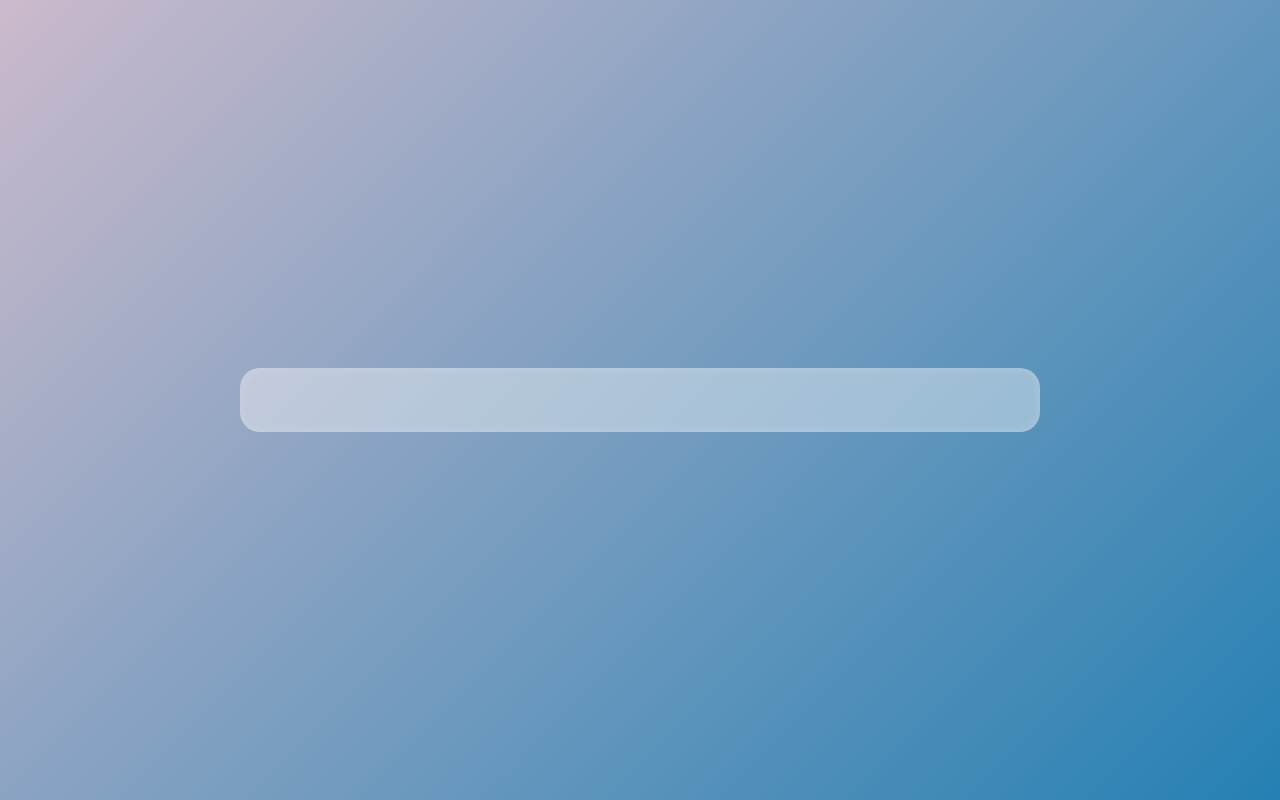
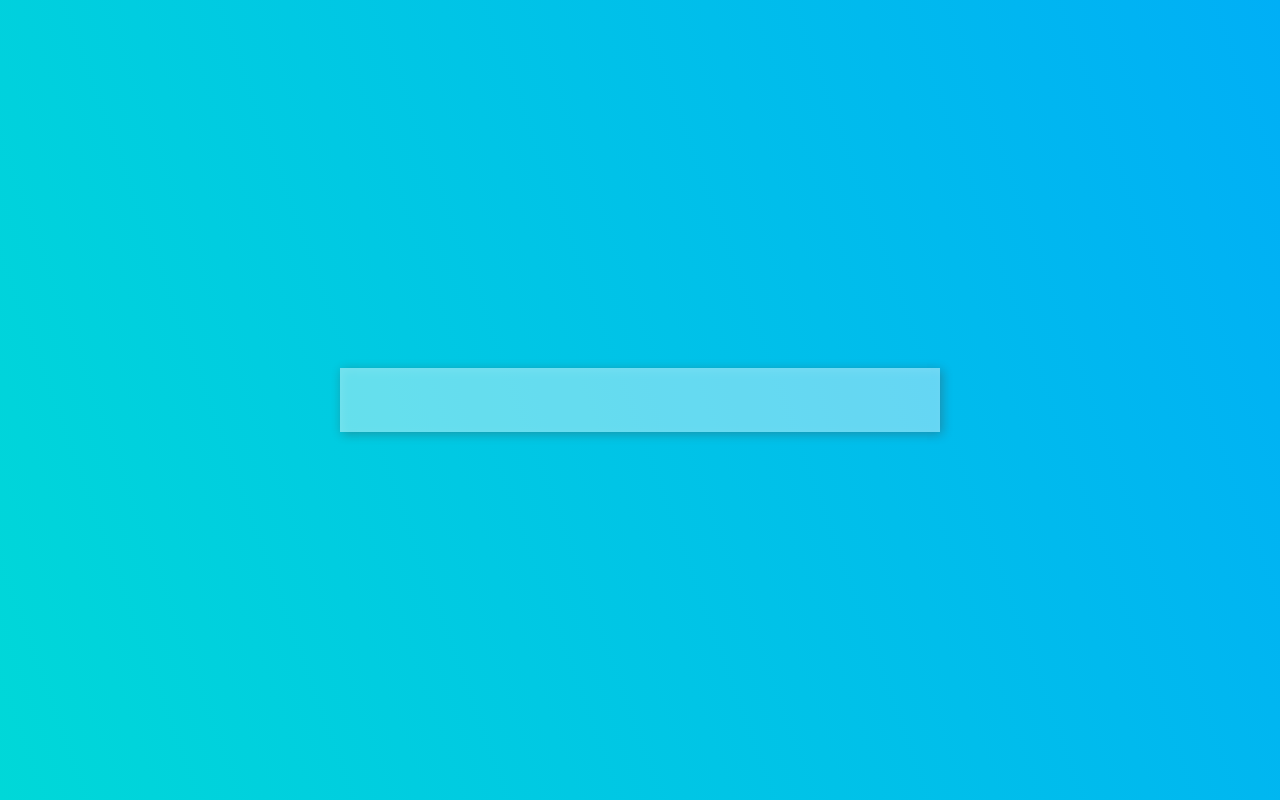
Before and after one commit to VividCare-iiits/vividcare-DevHeat-2021, a React (Create React App) app: page /enterUserinfo in a window 1280 px wide. Built offline with nearby package versions, Linux system fonts and the light colour scheme.

Commit message:
uichange

```diff
--- a/src/components/CSS/UserLogin.css
+++ b/src/components/CSS/UserLogin.css
@@ -5,7 +5,9 @@
 }
 
 .user_login {
-  background-image: linear-gradient(-225deg, #cbbacc 0%, #2580b3 100%);
+  /* background-image: linear-gradient(-225deg, #cbbacc 0%, #2580b3 100%); */
+  background-image: linear-gradient(250deg,#00aff6,#00d8d8);
+  /* background-image: linear-gradient(to bottom right,#00aff6,#006994); */
   width: 100vw;
   height: 100vh;
   position: relative;
@@ -17,15 +19,28 @@
   left: 50%;
   transform: translate(-50%, -50%);
   background: rgba(252, 252, 252, 0.4);
-  width: 800px;
+  width: 75vh;
+  max-height: 90vh;
+  overflow: auto;
   height: fit-content;
-  border-radius: 20px;
+  /* border-radius: 20px; */
   padding: 2rem;
   flex-wrap: wrap;
   /* border-bottom: rgba(0, 0, 0, 0.7) solid 2px; */
   /* border-right: rgba(0, 0, 0, 0.7) solid 2px; */
-  box-shadow: inset rgba(252, 252, 252, 0.1) -3px -3px 10px,
-    inset rgba(252, 252, 252, 0.1) 3px 3px 10px;
+  box-shadow: 2px 2px 10px rgba(252, 252, 252, 0.1), 2px 2px 10px rgba(0,0,0,0.3), inset rgba(252, 252, 252, 0.1) 3px 3px 10px;
+
+}
+.login::-webkit-scrollbar{
+    background: rgb(46, 175, 235);
+    width: 10px;
+}
+/* .login::-webkit-scrollbar-track{
+    box-shadow: inset 0 0 6px #006994;
+} */
+.login::-webkit-scrollbar-thumb{
+    background-color: #006994;
+    outline: 0;
 }
 
 .log_form {
@@ -51,11 +66,14 @@
 
 #sign_op {
     border-top: rgba(252, 252, 252, 0.9) 1px solid;
+    padding-top: 8px;
+    border-width: 2px;
 }
 
 .form-control {
     background: transparent;
     border: none;
+    border-radius: 0px;
     border-bottom: #0d2d40 solid 1px;
 }
 
@@ -76,6 +94,7 @@ label {
 .btn {
     width: 150px;
     background: #0d2d40;
+    /* background: #004594; */
 }
 
 .btn:hover {
--- a/src/components/CSS/main.css
+++ b/src/components/CSS/main.css
@@ -6,7 +6,9 @@
 .main{
     /* background-color: #09203f; */
     /* background: #243949; */
-    background-image: linear-gradient(-225deg, #CBBACC 0%, #2580B3 100%);
+    text-decoration: none;
+    /* background-image: linear-gradient(-225deg, #CBBACC 0%, #2580B3 100%); */
+    background-image: linear-gradient(250deg,#00aff6,#00d8d8);
     /* background-image: linear-gradient(to right, #43e97b 0%, #38f9d7 100%); */
     /* background-image: linear-gradient(to right, #243949 0%, #517fa4 100%); */
     width: 100vw;
@@ -20,17 +22,18 @@
   left: 50%;
   transform: translate(-50%, -50%);
   background: rgba(252, 252, 252, 0.4);
-  width: 800px;
-  height: 300px;
-  border-radius: 20px;
+  width: 50vw;
+  height: 60vh;
+  /* border-radius: 20px; */
   display: flex;
   justify-content: center;
   padding: 4rem;
   flex-wrap: wrap;
   /* border-bottom: rgba(0, 0, 0, 0.7) solid 2px; */
   /* border-right: rgba(0, 0, 0, 0.7) solid 2px; */
-  box-shadow: inset rgba(252, 252, 252, 0.1) -3px -3px 10px,
-              inset rgba(252, 252, 252, 0.1) 3px 3px 10px;
+  /* box-shadow: inset rgba(252, 252, 252, 0.1) -3px -3px 10px,
+              inset rgba(252, 252, 252, 0.1) 3px 3px 10px; */
+              box-shadow: 2px 2px 10px rgba(252, 252, 252, 0.1), 2px 2px 10px rgba(0,0,0,0.3), inset rgba(252, 252, 252, 0.1) 3px 3px 10px;
 }
 
 .options {
@@ -38,10 +41,14 @@
 }
 
 .user_type {
+  text-decoration: none;
   width: 10rem;
   height: 10rem;
-  background: rgba(0, 0, 0, 0.4);
-  border-radius: 10px;
+  margin: 10px;
+  /* background: rgba(0, 0, 0, 0.4); */
+  background: #006994;
+  display: flexbox;
+  border-radius: 5px;
   color: #ccc;
   font-size: 1.5rem;
   font-weight: bold;
@@ -55,6 +62,7 @@
 }
 
 .user_type i{
+  text-decoration: none;
   margin: 0.5rem 0;
   font-size: 6rem;
   color: #d9d9d9;
```
Also changed, not shown: 1 other file (tests, documents, lock files or other folders).
